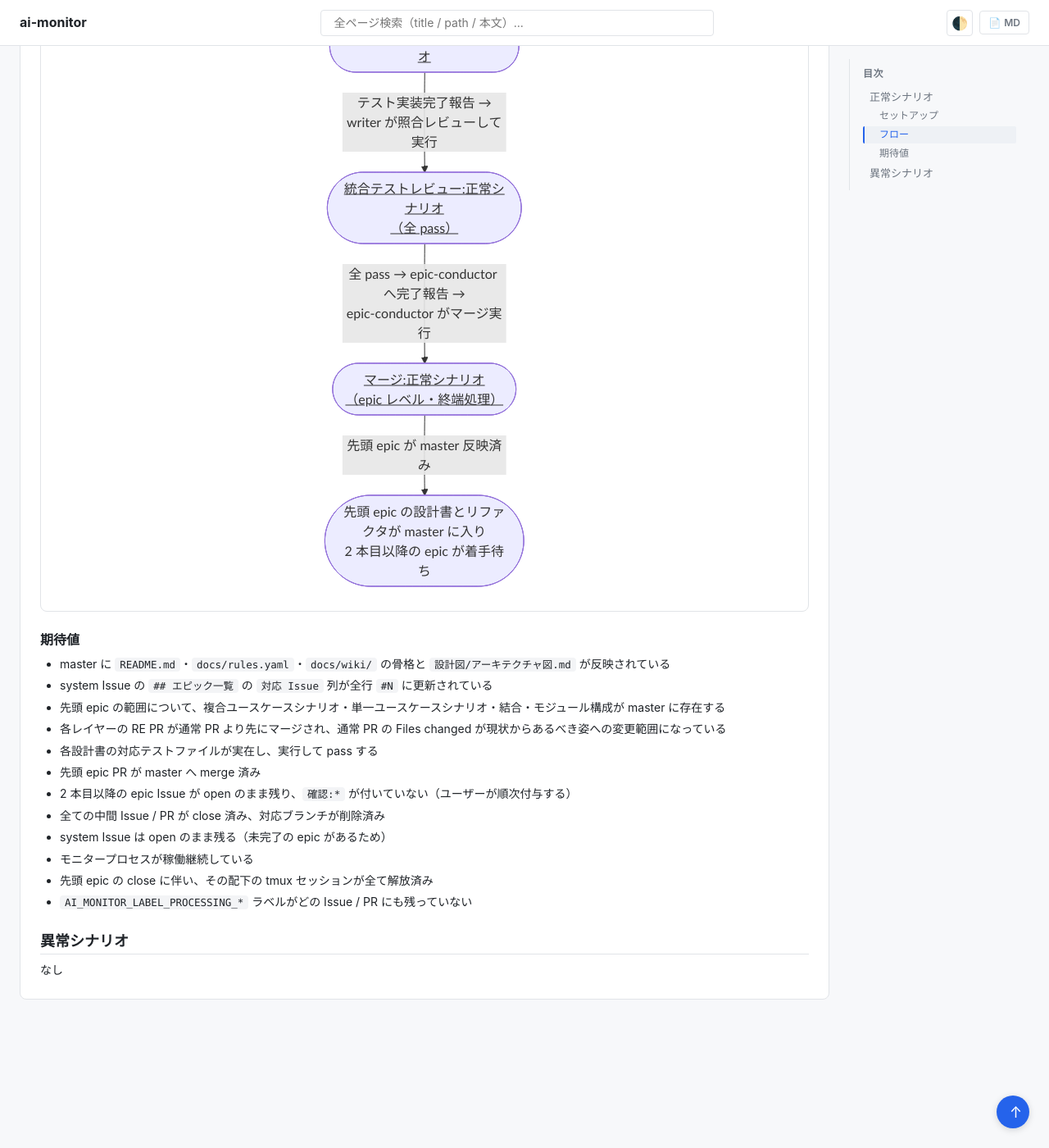
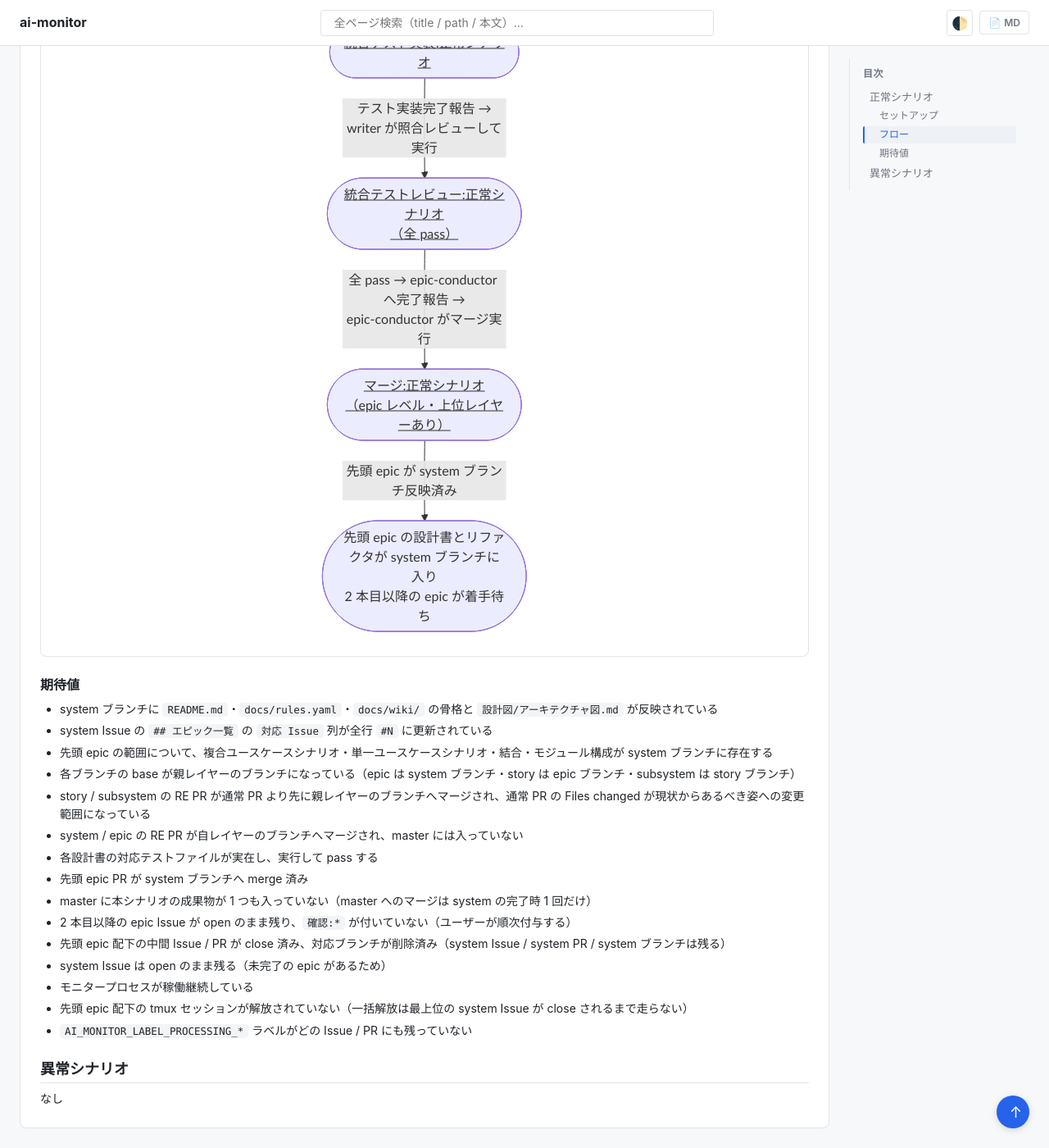
Before and after one commit to shuhei1101/ai-monitor, a Jekyll site: the page built from docs/wiki/設計図/シナリオ/複合ユースケース/既存プロジェクトのリバースエンジニアリング.md, in a window 1280 px wide and 1400 px high, scrolled down 7372 px. Shown: the whole window at 82% size. Built offline with Jekyll 4.4.1, drawn with Linux system fonts in a browser that asks for light colours; our own code applies the rules of GitHub Pages for plain Markdown files; some of the changed text lies outside the part shown.

Commit message:
レイヤー間 base の是正を複合シナリオ 3 本に反映

````diff
--- a/docs/wiki/設計図/シナリオ/複合ユースケース/既存プロジェクトのリバースエンジニアリング.md
+++ b/docs/wiki/設計図/シナリオ/複合ユースケース/既存プロジェクトのリバースエンジニアリング.md
@@ -4,7 +4,7 @@
 
 # 既存プロジェクトのリバースエンジニアリング
 
-ソースコードだけが先行していて設計書が無いプロジェクトを ai-monitor に載せ、コードから設計書を起こしながらリファクタし、先頭 epic が master にマージされるまでの複合ユースケース。
+ソースコードだけが先行していて設計書が無いプロジェクトを ai-monitor に載せ、コードから設計書を起こしながらリファクタし、先頭 epic が system ブランチにマージされるまでの複合ユースケース。
 
 E2E テストの位置付け: 既存プロジェクト移行の全経路を一気通しで動作確認する最上位シナリオ。
 
@@ -30,21 +30,19 @@
 ```mermaid
 flowchart TD
   U0([ユーザー]) -->|移行したい旨を書いた system Issue 起票 +<br>リバースエンジニアリング +<br>確認:system-conductor の各ラベルを付与| UC0([リバースエンジニアリング起動:正常シナリオ<br>（RE PR の作成と依頼）])
-  UC0 -->|RE PR +<br>確認:architecture-reverse-engineer<br>（アーキテクチャ図 + 機能の洗い出し）| UC0B([現状設計書の起こし:正常シナリオ])
-  UC0B -->|完了報告 → system-conductor が<br>ユーザー確認後に RE PR を master へマージ| UC1([システム構成確定:正常シナリオ<br>（既存プロジェクトの移行）])
+  UC0 -->|system ブランチ（base=master）+<br>RE PR（base=system ブランチ）+<br>確認:architecture-reverse-engineer| UC0B([現状設計書の起こし:正常シナリオ])
+  UC0B -->|完了報告 → system-conductor が<br>ユーザー確認後に RE PR を system ブランチへマージ| UC1([システム構成確定:正常シナリオ<br>（既存プロジェクトの移行）])
 
-  subgraph FOCUS["検証対象: 分析 → 土台生成 → epic 起票の引き継ぎ"]
+  subgraph FOCUS["検証対象: 分析 → 土台生成 → epic 起票の引き継ぎ<br>（system PR は未マージのまま）"]
     UC2([システム土台生成:正常シナリオ])
-    UC2M([マージ:正常シナリオ<br>（system レベル・自動）])
     UC3([子epic起票:正常シナリオ])
-    UC2 -->|生成物の commit + ラベル一括作成 +<br>確認:system-conductor + 完了報告| UC2M
-    UC2M -->|master へマージ +<br>system Issue に 確認:system-conductor| UC3
+    UC2 -->|土台の生成物を system ブランチに commit +<br>ラベル一括作成 + 完了報告 →<br>system Issue に 確認:system-conductor| UC3
   end
 
-  UC1 -->|構成とエピック一覧の確定 + system PR 作成 +<br>確認:system-architect| UC2
-  UC3 -->|先頭 epic に 確認:epic-conductor →<br>RE PR 作成 x2<br>（現状モック + 複合 UC シナリオ）| UC4B([現状設計書の起こし:正常シナリオ])
-  UC4B -->|完了報告 → epic-conductor が<br>ユーザー確認後に RE PR を master へマージ| UC4([epic要件確定:正常シナリオ<br>（リバースエンジニアリング）])
-  UC4 -->|epic Draft PR + 確認:mock-designer| UC5([全体UI設計:正常シナリオ<br>（リバースエンジニアリング）])
+  UC1 -->|構成とエピック一覧の確定 +<br>既存の system ブランチに system PR 作成 +<br>確認:system-architect| UC2
+  UC3 -->|先頭 epic に 確認:epic-conductor →<br>epic ブランチ（base=system ブランチ）+<br>RE PR x2（base=epic ブランチ）| UC4B([現状設計書の起こし:正常シナリオ])
+  UC4B -->|完了報告 → epic-conductor が<br>ユーザー確認後に RE PR を epic ブランチへマージ| UC4([epic要件確定:正常シナリオ<br>（リバースエンジニアリング）])
+  UC4 -->|既存の epic ブランチに epic Draft PR 作成 +<br>確認:mock-designer| UC5([全体UI設計:正常シナリオ<br>（リバースエンジニアリング）])
   UC5 -->|親 epic に 確認:epic-conductor +<br>完了報告コメント| UC6([モック完了確認:正常シナリオ])
   UC6 -->|epic PR に<br>確認:complex-scenario-writer 付与| UC7([複合シナリオ設計:正常シナリオ<br>（リバースエンジニアリング）])
   UC7 -->|親 epic に 確認:epic-conductor +<br>完了報告コメント| UC8([子story起票:正常シナリオ])
@@ -68,14 +66,13 @@
   UC25 -->|story-conductor の完了報告（全 story 完了）→<br>epic-conductor が epic PR に<br>確認:complex-scenario-writer 付与| UC26([統合テスト指揮:正常シナリオ<br>（テスト実装の起動）])
   UC26 -->|確認:complex-scenario-tester 付与| UC27([統合テスト実装:正常シナリオ])
   UC27 -->|テスト実装完了報告 →<br>writer が照合レビューして実行| UC28([統合テストレビュー:正常シナリオ<br>（全 pass）])
-  UC28 -->|全 pass → epic-conductor へ完了報告 →<br>epic-conductor がマージ実行| UC31([マージ:正常シナリオ<br>（epic レベル・終端処理）])
-  UC31 -->|先頭 epic が master 反映済み| DONE([先頭 epic の設計書とリファクタが master に入り<br>2 本目以降の epic が着手待ち])
+  UC28 -->|全 pass → epic-conductor へ完了報告 →<br>epic-conductor がマージ実行| UC31([マージ:正常シナリオ<br>（epic レベル・上位レイヤーあり）])
+  UC31 -->|先頭 epic が system ブランチ反映済み| DONE([先頭 epic の設計書とリファクタが system ブランチに入り<br>2 本目以降の epic が着手待ち])
 
   click UC0 "../単一ユースケース/リバースエンジニアリング起動.md#正常シナリオre-pr-の作成と依頼"
   click UC0B "../単一ユースケース/現状設計書の起こし.md#正常シナリオ"
   click UC1 "../単一ユースケース/システム構成確定.md#正常シナリオ既存プロジェクトの移行"
   click UC2 "../単一ユースケース/システム土台生成.md#正常シナリオ"
-  click UC2M "../単一ユースケース/マージ.md#正常シナリオsystem-レベル自動"
   click UC3 "../単一ユースケース/子epic起票.md#正常シナリオ"
   click UC4 "../単一ユースケース/epic要件確定.md#正常シナリオリバースエンジニアリング"
   click UC4B "../単一ユースケース/現状設計書の起こし.md#正常シナリオ"
@@ -103,22 +100,25 @@
   click UC26 "../単一ユースケース/統合テスト指揮.md#正常シナリオテスト実装の起動"
   click UC27 "../単一ユースケース/統合テスト実装.md#正常シナリオ"
   click UC28 "../単一ユースケース/統合テストレビュー.md#正常シナリオ全-pass"
-  click UC31 "../単一ユースケース/マージ.md#正常シナリオepic-レベル終端処理"
+  click UC31 "../単一ユースケース/マージ.md#正常シナリオepic-レベル上位レイヤーあり"
 ```
 
 ### 期待値
 
-- master に `README.md`・`docs/rules.yaml`・`docs/wiki/` の骨格と `設計図/アーキテクチャ図.md` が反映されている
+- system ブランチに `README.md`・`docs/rules.yaml`・`docs/wiki/` の骨格と `設計図/アーキテクチャ図.md` が反映されている
 - system Issue の `## エピック一覧` の `対応 Issue` 列が全行 `#N` に更新されている
-- 先頭 epic の範囲について、複合ユースケースシナリオ・単一ユースケースシナリオ・結合・モジュール構成が master に存在する
-- 各レイヤーの RE PR が通常 PR より先にマージされ、通常 PR の Files changed が現状からあるべき姿への変更範囲になっている
+- 先頭 epic の範囲について、複合ユースケースシナリオ・単一ユースケースシナリオ・結合・モジュール構成が system ブランチに存在する
+- 各ブランチの base が親レイヤーのブランチになっている（epic は system ブランチ・story は epic ブランチ・subsystem は story ブランチ）
+- story / subsystem の RE PR が通常 PR より先に親レイヤーのブランチへマージされ、通常 PR の Files changed が現状からあるべき姿への変更範囲になっている
+- system / epic の RE PR が自レイヤーのブランチへマージされ、master には入っていない
 - 各設計書の対応テストファイルが実在し、実行して pass する
-- 先頭 epic PR が master へ merge 済み
+- 先頭 epic PR が system ブランチへ merge 済み
+- master に本シナリオの成果物が 1 つも入っていない（master へのマージは system の完了時 1 回だけ）
 - 2 本目以降の epic Issue が open のまま残り、`確認:*` が付いていない（ユーザーが順次付与する）
-- 全ての中間 Issue / PR が close 済み、対応ブランチが削除済み
+- 先頭 epic 配下の中間 Issue / PR が close 済み、対応ブランチが削除済み（system Issue / system PR / system ブランチは残る）
 - system Issue は open のまま残る（未完了の epic があるため）
 - モニタープロセスが稼働継続している
-- 先頭 epic の close に伴い、その配下の tmux セッションが全て解放済み
+- 先頭 epic 配下の tmux セッションが解放されていない（一括解放は最上位の system Issue が close されるまで走らない）
 - `AI_MONITOR_LABEL_PROCESSING_*` ラベルがどの Issue / PR にも残っていない
 
 ## 異常シナリオ
````
Also changed, not shown: docs/wiki/設計図/シナリオ/README.md (+2 -2 lines), docs/wiki/設計図/シナリオ/複合ユースケース/新規プロジェクトの立ち上げ.md (+6 -8 lines), docs/wiki/設計図/シナリオ/複合ユースケース/現状設計書からの設計整理.md (+5 -3 lines).
